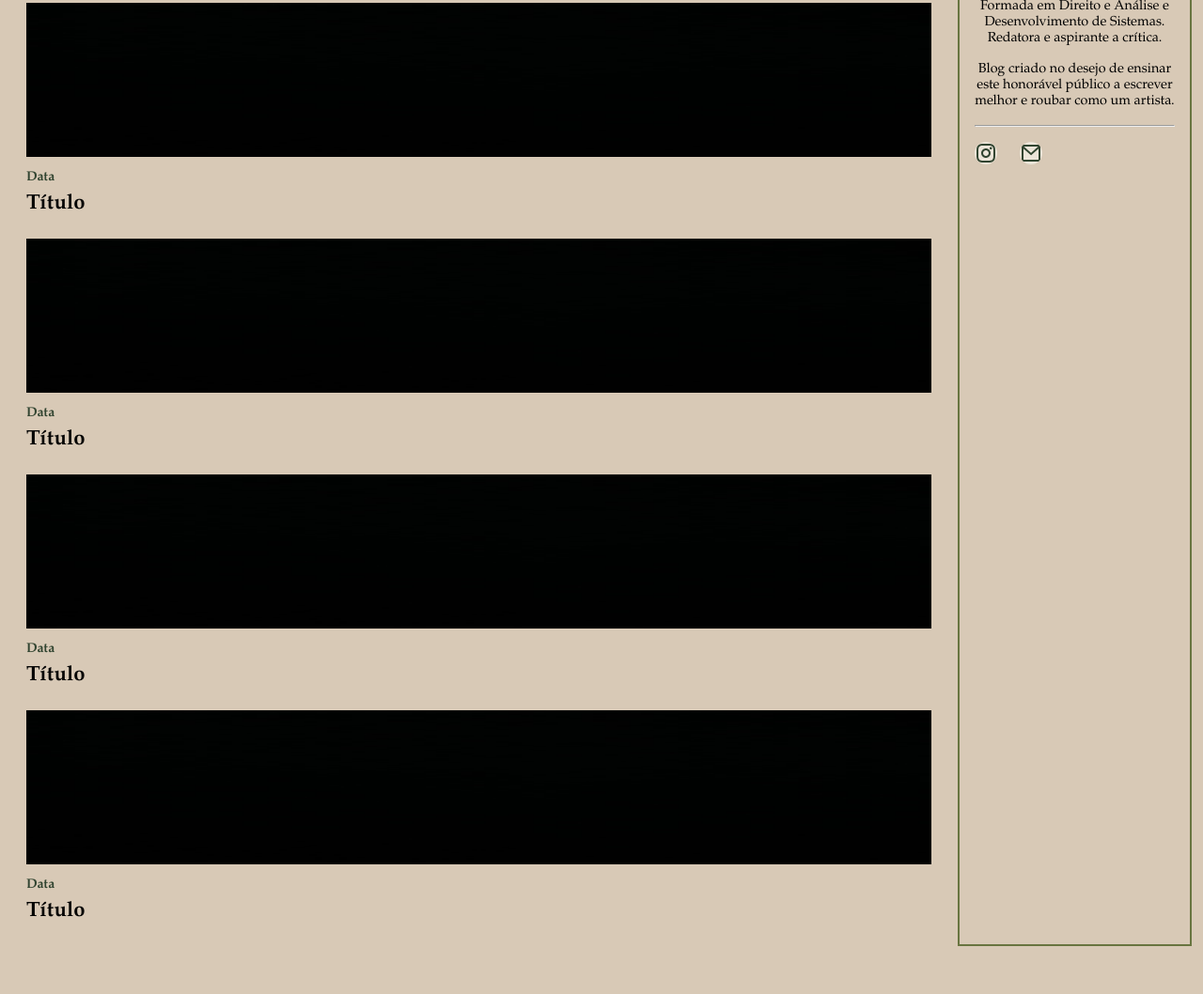
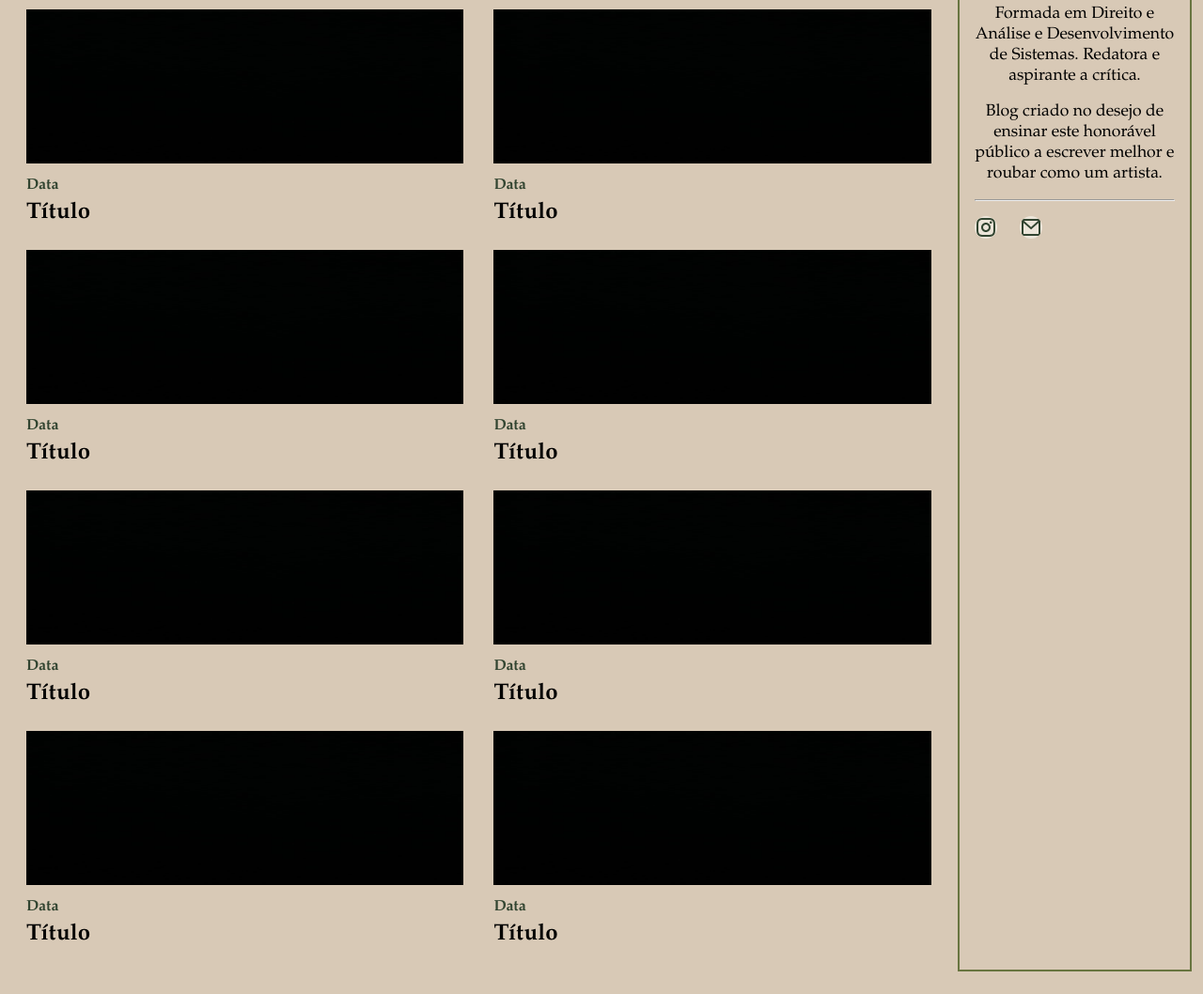
Before and after one commit to OlivFre/azeitonacritica, a plain HTML site: page index.html in a window 1280 px wide. Shown: the part 679-1737 px from the top of the page at 94% size. Before the commit the page ends 1710 px from the top, so only its background shows below. Drawn offline with Linux system fonts and the light colour scheme.

Commit message:
ajustes no font-size

```diff
--- a/index.html
+++ b/index.html
@@ -118,25 +118,49 @@
                     <h2>Novembro, 23 de 2025</h2>
                     <h1>Livro: Roube como um Artista</h1>
                 </div>
-                <div class="grid-wrapper2">
+                <div class="grid-wrapper">
                     <img src="./imagens/wallpaper-preto.jpg" width="168px" height="88px" alt="">
                     <h2></h2>
                     <h2>Data</h2>
                     <h1>Título</h1>
                 </div>
-                <div class="grid-wrapper3">
+                <div class="grid-wrapper">
                     <img src="./imagens/wallpaper-preto.jpg" width="168px" height="88px" alt="">
                     <h2></h2>
                     <h2>Data</h2>
                     <h1>Título</h1>
                 </div>
-                <div class="grid-wrapper4">
+                <div class="grid-wrapper">
                     <img src="./imagens/wallpaper-preto.jpg" width="168px" height="88px" alt="">
                     <h2></h2>
                     <h2>Data</h2>
                     <h1>Título</h1>
                 </div>
-                <div class="grid-wrapper5">
+                <div class="grid-wrapper">
+                    <img src="./imagens/wallpaper-preto.jpg" width="168px" height="88px" alt="">
+                    <h2></h2>
+                    <h2>Data</h2>
+                    <h1>Título</h1>
+                </div>
+                <div class="grid-wrapper">
+                    <img src="./imagens/wallpaper-preto.jpg" width="168px" height="88px" alt="">
+                    <h2></h2>
+                    <h2>Data</h2>
+                    <h1>Título</h1>
+                </div>
+                <div class="grid-wrapper">
+                    <img src="./imagens/wallpaper-preto.jpg" width="168px" height="88px" alt="">
+                    <h2></h2>
+                    <h2>Data</h2>
+                    <h1>Título</h1>
+                </div>
+                <div class="grid-wrapper">
+                    <img src="./imagens/wallpaper-preto.jpg" width="168px" height="88px" alt="">
+                    <h2></h2>
+                    <h2>Data</h2>
+                    <h1>Título</h1>
+                </div>
+                <div class="grid-wrapper">
                     <img src="./imagens/wallpaper-preto.jpg" width="168px" height="88px" alt="">
                     <h2></h2>
                     <h2>Data</h2>
--- a/navstyle.css
+++ b/navstyle.css
@@ -216,15 +216,14 @@ nav > .sidebar {
     nav > #menu2 > li > a {
         padding: 0 0;
         justify-content: center;
+        font-size: 1.1em;
+    }
+
+    #menu2 {
+        list-style: none;
     }
 
 
 
 
-    #menu2 {
-        list-style: none;
 }
-
-
-
-}
--- a/style.css
+++ b/style.css
@@ -219,8 +219,14 @@ body {
 
     .noticias > .news {
         width: 80%;
+        display: grid;
+        grid-template-columns: 1fr 1fr;
+        grid-template-rows: auto;
     }
 
+    .noticias > .news > .grid-wrapper1 {
+        grid-column: 1/3;
+    }
 
 
 
@@ -229,4 +235,16 @@ body {
         border: 2px solid var(--color4);
         padding: 16px;
     }
+
+    .noticias > .news > div > h2 {
+        font-size: 1em;
+    }
+
+    .noticias > .news > div > h1 {
+        font-size: 1.5em;
+    }
+
+    .perfil > p {
+        font-size: 1.1em;
+    }
 }
```
